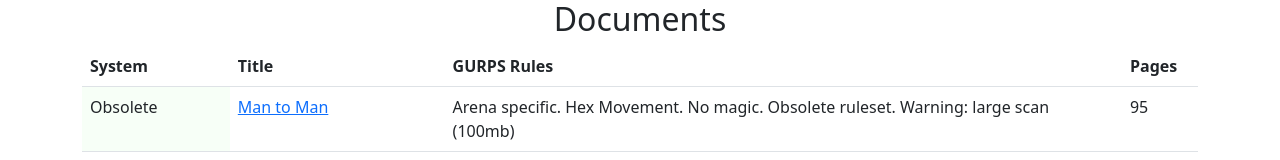
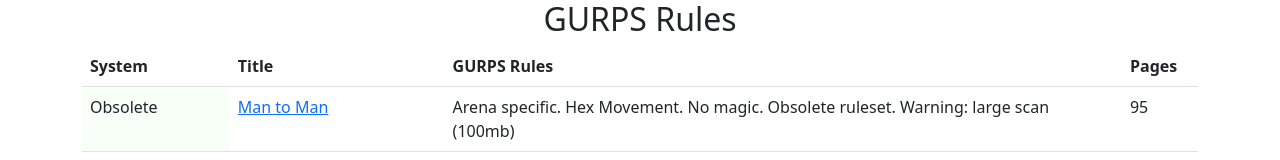
Before and after one commit to gubbins1/games, a plain HTML site: page rpg/index.html in a window 1280 px wide. Shown: the top 160 px of the page. Drawn offline with nearby package versions, Linux system fonts and the light colour scheme.

Commit message:
Update index.html

```diff
--- a/rpg/index.html
+++ b/rpg/index.html
@@ -1,7 +1,7 @@
 <!DOCTYPE html>
 <html>
 <head>
-    <title>RPG Documents</title>
+    <title>GURPS Rules</title>
     <meta charset="utf-8">
     <link href="https://cdn.jsdelivr.net/npm/bootstrap@5.1.3/dist/css/bootstrap.min.css" rel="stylesheet">
     <style>
@@ -16,7 +16,7 @@
 </head>
 <body>
   <div class="container" style="width: 90%;">
-    <h2 class="text-center">Documents</h2>
+    <h2 class="text-center">GURPS Rules</h2>
     <table class=table>
       <tr><th>System<th>Title<th>GURPS Rules<th>Pages
       <tr><td class="system m2m">Obsolete<td class=title><a href='https://drive.google.com/file/d/1eNn_00SVU4jtu579nmVRzE9pDqKzt2bv/view' target=_blank>Man to Man</a><td>Arena specific. Hex Movement. No magic. Obsolete ruleset. Warning: large scan (100mb)<td>95
```
